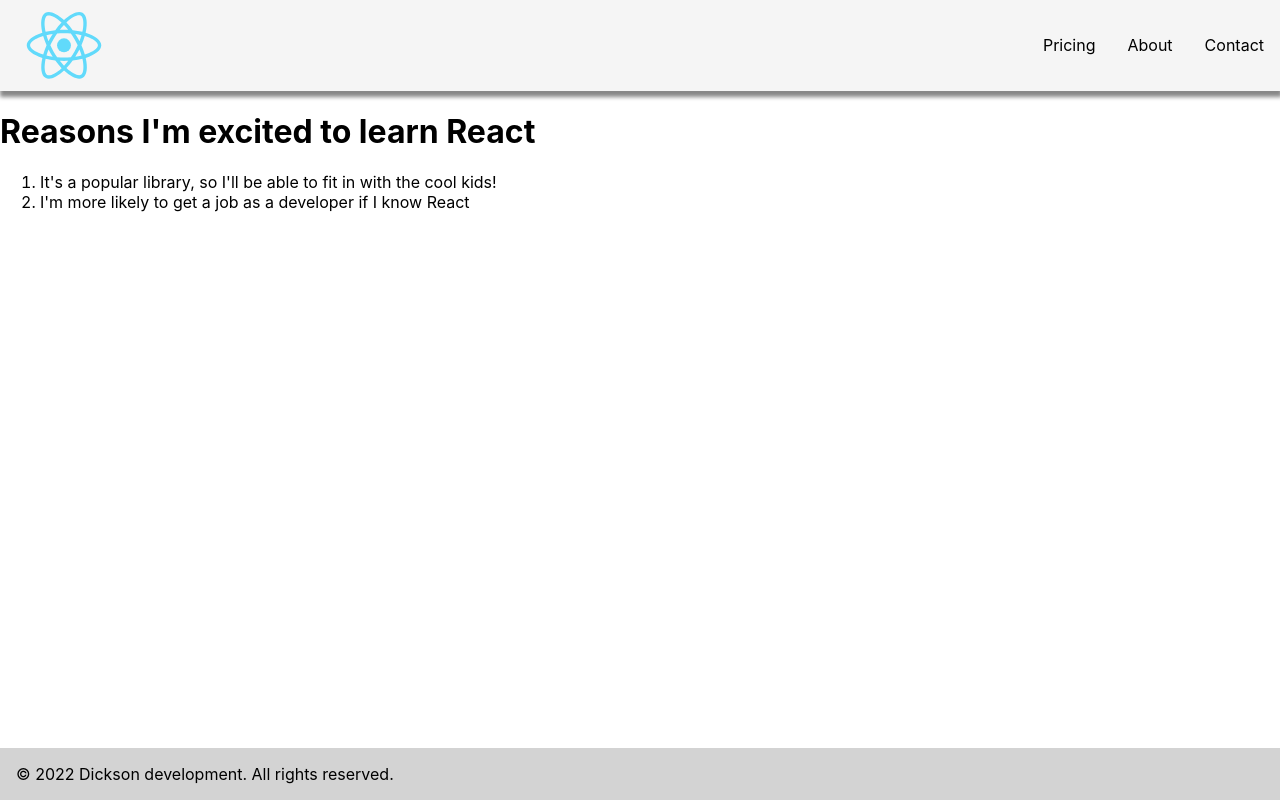
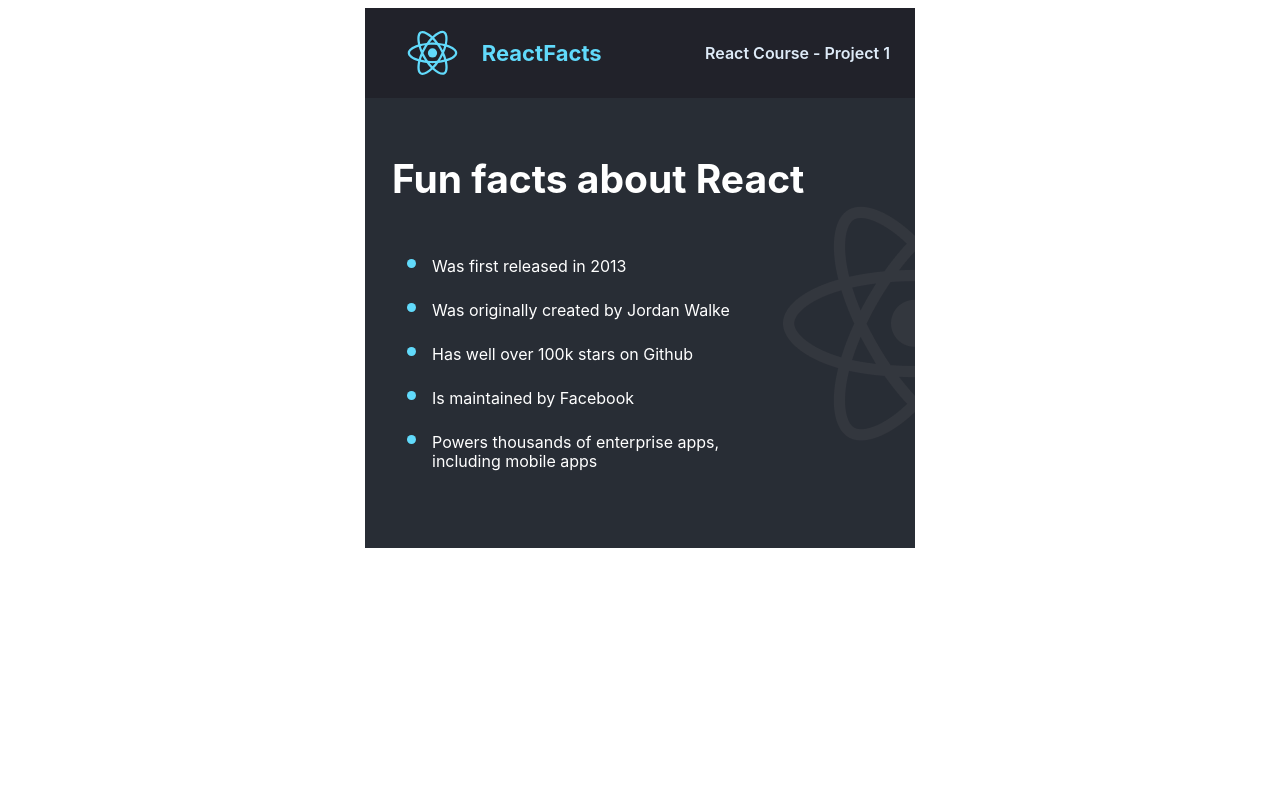
Before and after one commit to dgregpm/React-Info, a React (Create React App) app: page / in a window 1280 px wide. Built offline with nearby package versions, Linux system fonts and the light colour scheme.

Commit message:
restructured components, updated readme

```diff
--- a/src/App.css
+++ /dev/null
@@ -1,38 +0,0 @@
-.App {
-  text-align: center;
-}
-
-.App-logo {
-  height: 40vmin;
-  pointer-events: none;
-}
-
-@media (prefers-reduced-motion: no-preference) {
-  .App-logo {
-    animation: App-logo-spin infinite 20s linear;
-  }
-}
-
-.App-header {
-  background-color: #282c34;
-  min-height: 100vh;
-  display: flex;
-  flex-direction: column;
-  align-items: center;
-  justify-content: center;
-  font-size: calc(10px + 2vmin);
-  color: white;
-}
-
-.App-link {
-  color: #61dafb;
-}
-
-@keyframes App-logo-spin {
-  from {
-    transform: rotate(0deg);
-  }
-  to {
-    transform: rotate(360deg);
-  }
-}
--- a/src/App.js
+++ b/src/App.js
@@ -1,25 +1,14 @@
-import logo from './logo.svg';
-import './App.css';
+import React from "react";
+import Navbar from './components/Navbar';
+import Main from './components/Main';
 
 function App() {
-  return (
-    <div className="App">
-      <header className="App-header">
-        <img src={logo} className="App-logo" alt="logo" />
-        <p>
-          Edit <code>src/App.js</code> and save to reload.
-        </p>
-        <a
-          className="App-link"
-          href="https://reactjs.org"
-          target="_blank"
-          rel="noopener noreferrer"
-        >
-          Learn React
-        </a>
-      </header>
+    return (
+    <div>
+        <Navbar />
+        <Main />
     </div>
-  );
+    );
 }
 
 export default App;
--- a/src/Footer.js
+++ /dev/null
@@ -1,11 +0,0 @@
-import React from 'react';
-
-function Footer() {
-    return (
-      <footer className="footer">
-        <p>© 2022 Dickson development. All rights reserved.</p>
-      </footer>
-    );
-  }
-
-  export default Footer;
--- a/src/Header.js
+++ /dev/null
@@ -1,20 +0,0 @@
-import React from "react";
-import logo from './logo.svg'
-
-function Header() {
-    return (
-
-      <header>
-        <nav className="nav">
-          <img className="img-logo" src={logo} alt="logo" />
-          <ul className="nav-items">
-            <li>Pricing</li>
-            <li>About</li>
-            <li>Contact</li>
-          </ul>
-        </nav>
-      </header>
-    );
-}
-
-export default Header;
--- a/src/MainContent.js
+++ /dev/null
@@ -1,17 +0,0 @@
-import React from "react";
-
-function MainContent() {
-    return (
-      <div>
-        <h1>Reasons I'm excited to learn React</h1>
-      <ol>
-          <li>It's a popular library, so I'll be
-          able to fit in with the cool kids!</li>
-          <li>I'm more likely to get a job as a developer
-          if I know React</li>
-      </ol>
-      </div>
-    );
-  }
-
-  export default MainContent;
--- /dev/null
+++ b/src/components/Main.js
@@ -0,0 +1,18 @@
+import React from "react";
+
+function Main() {
+    return (
+        <main>
+            <h1 className='main--title'>Fun facts about React</h1>
+            <ul className='main--items'>
+                <li>Was first released in 2013</li>
+                <li>Was originally created by Jordan Walke</li>
+                <li>Has well over 100k stars on Github</li>
+                <li>Is maintained by Facebook</li>
+                <li>Powers thousands of enterprise apps, including mobile apps</li>
+            </ul>
+        </main>
+    );
+}
+
+export default Main;
--- /dev/null
+++ b/src/components/Navbar.js
@@ -0,0 +1,14 @@
+import React from "react";
+import logo from '../logo.svg';
+
+function Navbar() {
+    return (
+        <nav className='nav--container'>
+            <img className='nav--logo' src={logo}/>
+            <h3 className='nav--title'>ReactFacts</h3>
+            <h4 className="nav--items">React Course - Project 1</h4>
+        </nav>
+    );
+}
+
+export default Navbar;
--- a/src/index.css
+++ b/src/index.css
@@ -1,48 +1,77 @@
+* {
+  box-sizing: border-box;
+}
+
 body {
-  margin: 0;
-  position: relative;
-  min-height: 100vh;
+  /* max-width:720px; */
+  font-family: 'Inter', sans-serif;
 
-  font-family: -apple-system, BlinkMacSystemFont, 'Segoe UI', 'Roboto', 'Oxygen',
-    'Ubuntu', 'Cantarell', 'Fira Sans', 'Droid Sans', 'Helvetica Neue',
-    sans-serif;
   -webkit-font-smoothing: antialiased;
   -moz-osx-font-smoothing: grayscale;
 }
 
-code {
-  font-family: source-code-pro, Menlo, Monaco, Consolas, 'Courier New',
-    monospace;
+.nav--logo {
+  height: 60px;
+  margin-right:7px;
 }
 
-.nav-items {
-  list-style: none;
+.nav--container {
+  margin: 0 auto;
+  max-width: 550px;
   display: flex;
   align-items: center;
+  height: 90px;
+  padding: 30px 25px;
+  background:#21222A;
 }
 
-.nav-items > li {
-  padding: 0 1rem;
+.nav--title, .nav--items {
+  margin: 0;
 }
 
-.img-logo {
-  width:8rem;
+.nav--title {
+  margin-right:auto;
+  color: #61DAFB;
+  font-size: 22px;
+  font-weight: 700;
+
 }
 
-.nav {
-  display: flex;
-  justify-content:space-between;
-  background:whitesmoke;
-  box-shadow: 1px 5px 4px 1px #888888;
+.nav--items {
+  color: #DEEBF8;
+  font-weight: 600;
 }
 
-.footer {
-  position: absolute;
-  background:lightgray;
-  width:100%;
-  bottom: 0;
+main {
+  margin: 0 auto;
+  max-width: 550px;
+  height:450px;
+  padding: 57px 27px;
+  color: white;
+  background: no-repeat right #282D35 url('./reactjs-icon.png');
 }
 
-.footer > p {
-  padding: 0 1rem;
+.main--title {
+  font-size: 39px;
+  /* letter-spacing: -.05em; */
+  margin: 0;
 }
+
+.main--items {
+  margin-top: 40px;
+  max-width: 400px;
+
+}
+
+.main--items > li {
+  font-family: Inter;
+  font-size: 16px;
+  line-height: 19px;
+  padding: 10px 0;
+
+}
+
+.main--items > li::marker {
+  font-size:1.8rem;
+  color: #61DAFB;
+}
--- a/src/index.js
+++ b/src/index.js
@@ -1,44 +1,13 @@
 import React from 'react';
 import ReactDOM from 'react-dom/client';
 import './index.css';
+import reportWebVitals from './reportWebVitals';
 import App from './App';
-import logo from './logo.svg'
-import reportWebVitals from './reportWebVitals';
-import Header from'./Header';
-import MainContent from './MainContent';
-import Footer from './Footer';
-
-// function PageOld() {
-//   return (
-//   <div>
-//       <img width="100px" src={logo} alt="react logo"/>
-//       <h1>Fun facts about React</h1>
-//       <ul>
-//           <li>Was first released in 2013</li>
-//           <li>Was originally created by Jordan Walke</li>
-//           <li>Has well over 100k stars on Github</li>
-//           <li>Is maintained by Facebook</li>
-//           <li>Powers thousands of enterprise apps, including mobile apps</li>
-//       </ul>
-//   </div>
-//   );
-// }
-
-function Page() {
-  return (
-    <div>
-      <Header />
-      <MainContent />
-      <Footer />
-    </div>
-  );
-}
 
 const root = ReactDOM.createRoot(document.getElementById('root'));
 root.render(
   <React.StrictMode>
-    {/* <App /> */}
-    <Page />
+    <App />
   </React.StrictMode>
 );
 
```
Also changed, not shown: src/reactjs-icon.png (added), 1 other file (tests, documents, lock files or other folders).
